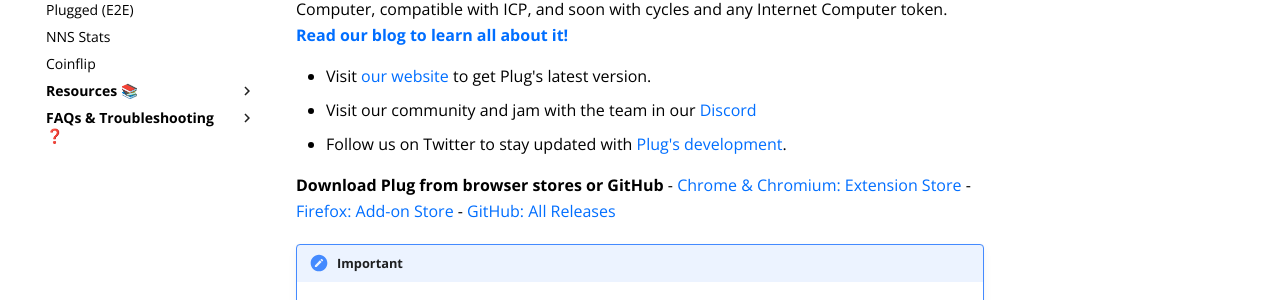
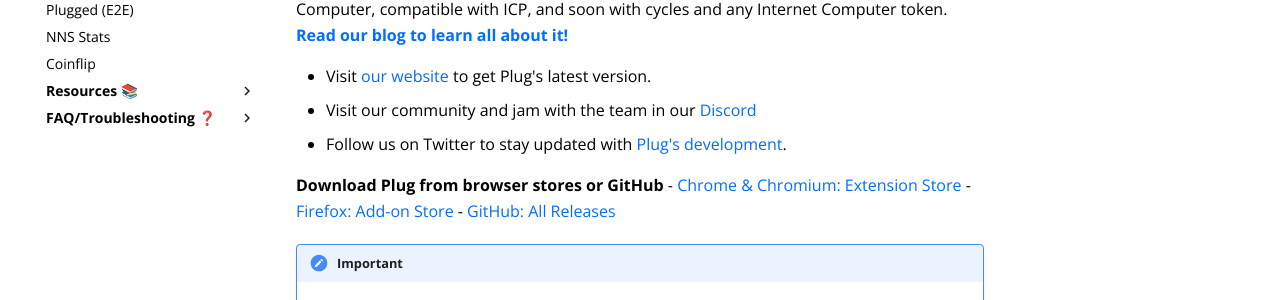
Before and after one commit to Psychedelic/plug-docs, an MkDocs documentation site: the page built from docs/index.md, in a window 1280 px wide. Shown: the part 482-782 px from the top of the page. Built offline with MkDocs 1.6.1 and Material for MkDocs 9.7.7, drawn with Linux system fonts in a browser that asks for light colours; comment, search, counter and statistics services are not loaded.

Commit message:
Update mkdocs.yml

```diff
--- a/mkdocs.yml
+++ b/mkdocs.yml
@@ -46,7 +46,7 @@
     - Disclaimer: resources/disclaimer.md
     - Trademark: resources/trademark.md
     - Privacy: resources/privacy.md
-  - <b>FAQs & Troubleshooting</b> ❓:
+  - <b>FAQ/Troubleshooting</b> ❓:
     - FAQs: resources/faq.md
     - Troubleshooting: resources/troubleshooting.md
     - App Trust & Security: resources/app-trust-and-security.md
```
